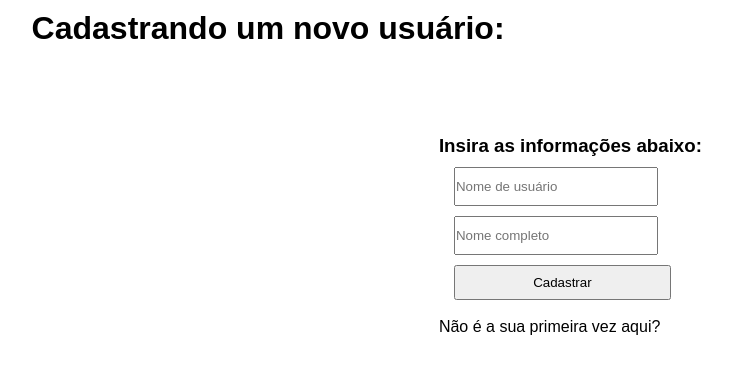
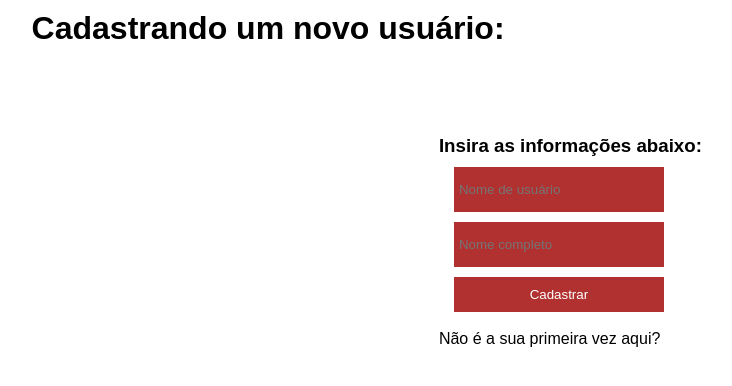
Before and after one commit to olokorre/gastometro, a Flask app: page /sing-up in a window 1280 px wide. Shown: the part 115-501 px from the top of the page, without its empty margins (58-790 px from the left). Run offline with Flask 2, Linux system fonts and the light colour scheme; parts of the project's set-up code (start-up, migrations or seed data) failed here and were passed over.

Commit message:
melhorias no frontend

```diff
--- a/data_base.py
+++ b/data_base.py
@@ -44,7 +44,7 @@ class Data_base(object):
         for i in self.basic_request('register', 'type, value'):
             if i[0] == 'si': response -= float(i[1])
             elif i[0] == 'en': response += float(i[1])
-        return response
+        return ('%.2f' % response)
 
 if __name__ == "__main__":
     user = user_db()
--- a/static/css/forms.css
+++ b/static/css/forms.css
@@ -1,10 +1,11 @@
 #form_window {
     display: none;
     position: absolute;
-    background-color: white;
     border-color: black;
     border: solid 1px;
     margin-left: 30%;
+    background-color: #f5f5f5;
+    border-radius: 5%;
 }
 
 #close_button {
--- a/static/css/main-style.css
+++ b/static/css/main-style.css
@@ -64,3 +64,10 @@ a {
     color: #b13030;
     -webkit-transition: 1s;
 }
+
+button, input, select {
+    background-color: #b13030;
+    border:none;
+    padding: 5px;
+    color: white;
+}
--- a/templates/index.html
+++ b/templates/index.html
@@ -9,5 +9,5 @@
 
 {% block content %}
     <h1>Bem vindo {{name}}</h1>
-    <h2>Saldo R${{saldo}}</h2>
+    <p>Saldo R${{saldo}}</p>
 {% endblock %}
--- a/templates/registers.html
+++ b/templates/registers.html
@@ -20,12 +20,12 @@
     <input type='date' name='date' required /><br />
     <input placeholder='Título' name='title' required /><br />
     <input placeholder='Descrição' name='detais' required /><br />
-    <input placeholder='Valor em R$' name='value' required /><br />
-    <select style='width: 315px; margin-top: 10px;' name='type'>
+    <select style='width: 310px; margin-top: 10px;' name='type'>
         <option value='si'>Saída</option>
         <option value='en'>Entrada</option>
     </select><br />
-    <input style='width:315px' type='submit' value='Registrar' required /><br />
+    <input placeholder='Valor em R$' name='value' required /><br />
+    <input style='width:310px' type='submit' value='Registrar' required /><br />
 {% endblock %}
 
 {% block page_content %}
--- a/templates/users/new.html
+++ b/templates/users/new.html
@@ -23,7 +23,7 @@
         <form method='POST'>
             <input name='user' required placeholder='Nome de usuário' /><br />
             <input name='name' required placeholder='Nome completo' /><br />
-            <input style='width:217px;' value='Cadastrar' type='submit' />
+            <input style='width:210px;' value='Cadastrar' type='submit' />
         </form>
         <br />
         <a class='clicavel' href='sing-in'>Não é a sua primeira vez aqui?</a>
```
